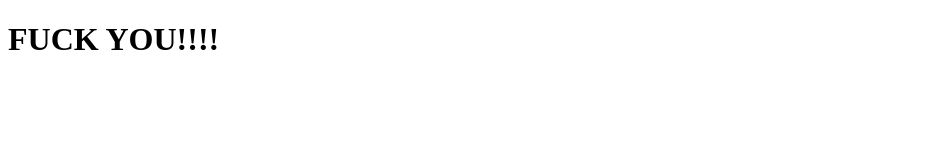
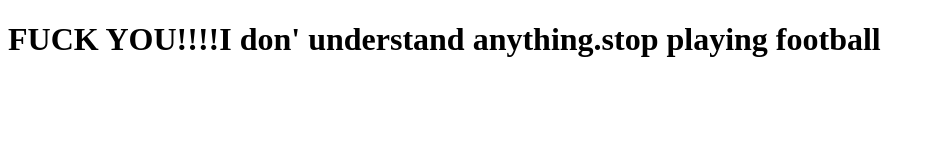
Before and after one commit to sickpusy/coursera-test, a plain HTML site: page index.html in a window 1280 px wide. Shown: the whole page, without its empty margins (0-935 px from the left). Drawn offline with Linux system fonts and the light colour scheme.

Commit message:
small addition to our page

```diff
--- a/index.html
+++ b/index.html
@@ -6,6 +6,6 @@
 	<title>Fuck you Coursera</title>
 </head>
 <body>
-<h1>FUCK YOU!!!!</h1>
+<h1>FUCK YOU!!!!I don' understand anything.stop playing football</h1>
 </body>
 </html>
```
